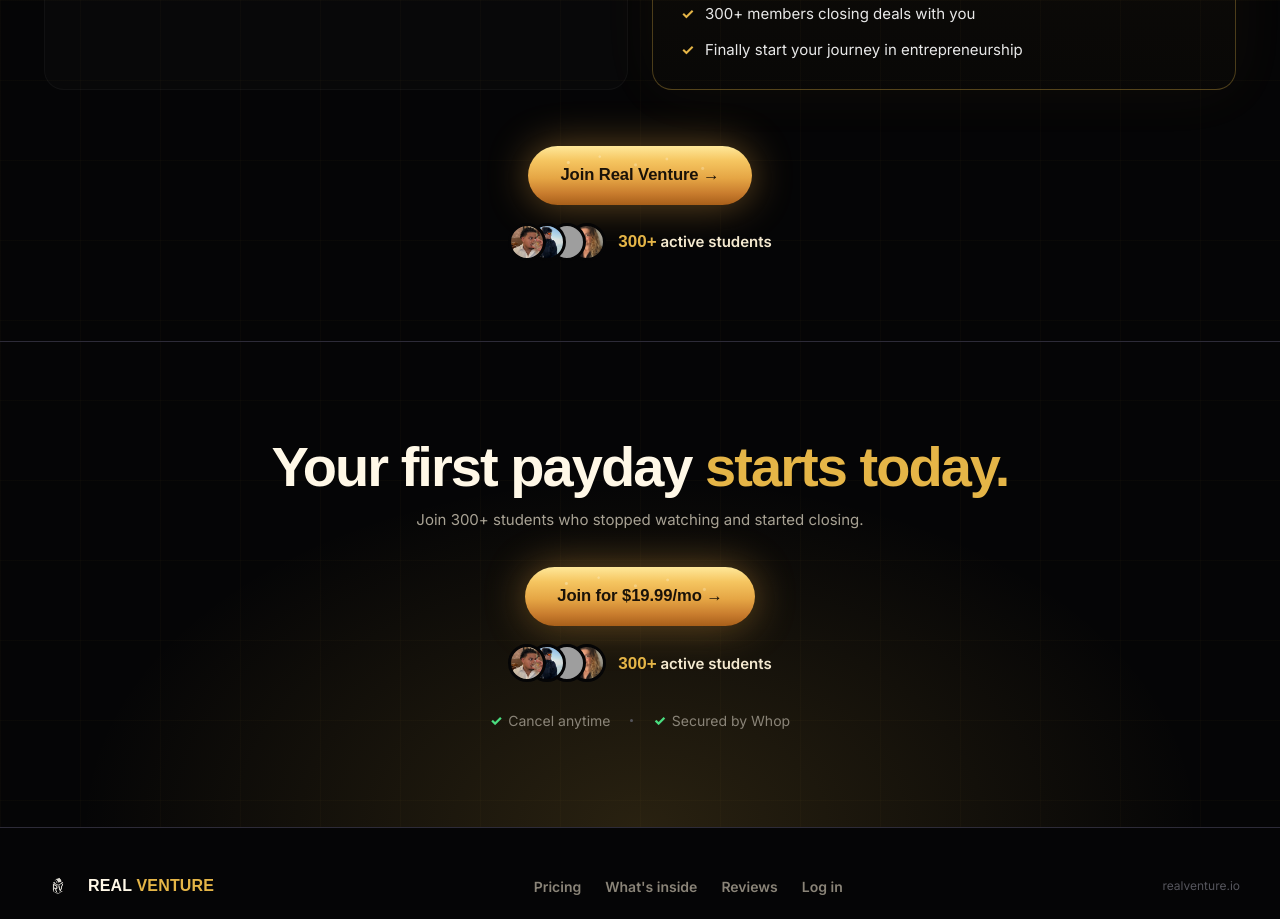
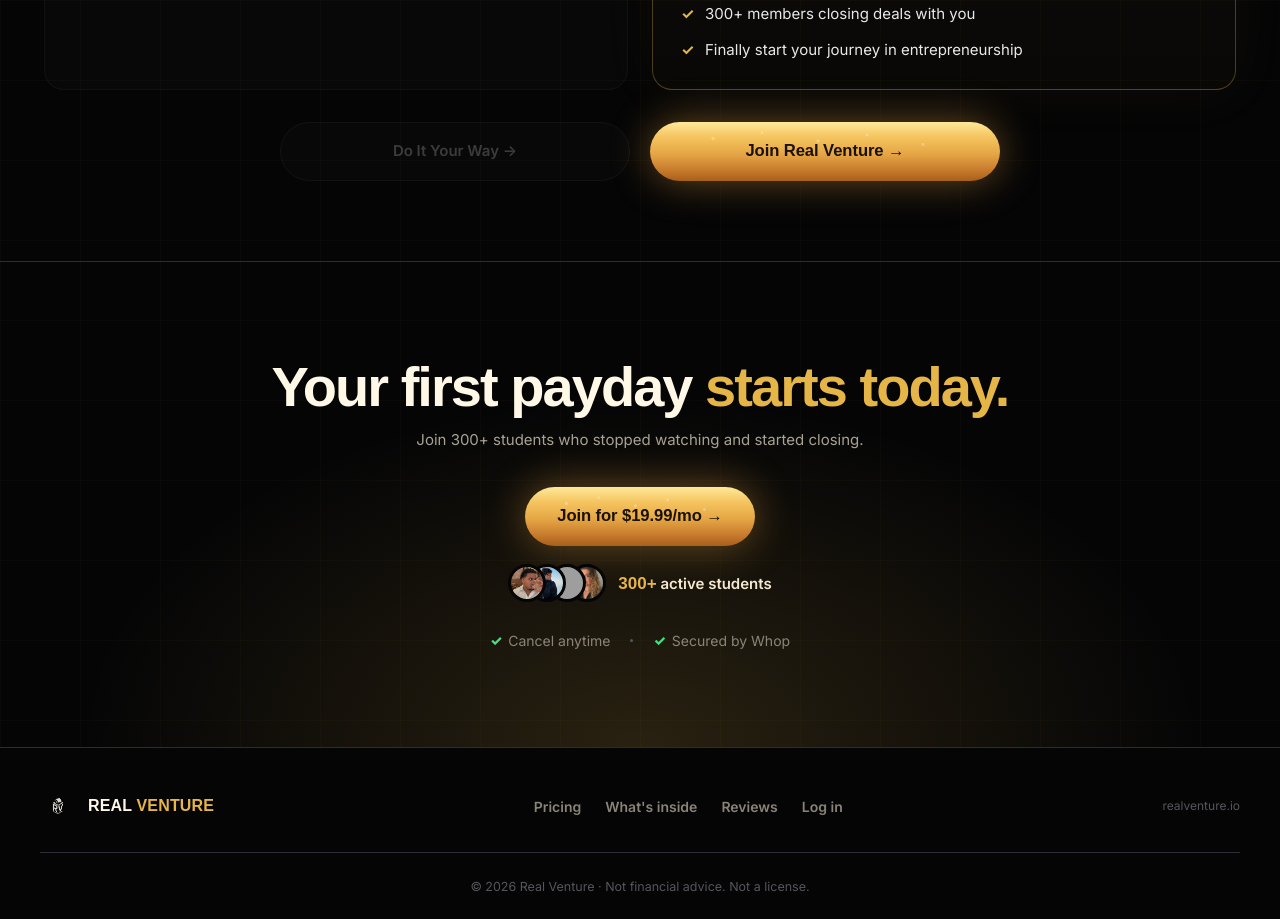
Before and after one commit to keeganburke/real-venture-landing, a Next.js app: page / in a window 1280 px wide. Shown: the part 6880-7799 px from the top of the page. Built offline with nearby package versions, Linux system fonts and the light colour scheme; grey boxes are pictures that could not be loaded; a web font is replaced by a local one.

Commit message:
polish: replace lp-choice CtaStrip with dead/alive button row

```diff
--- a/app/globals.css
+++ b/app/globals.css
@@ -1070,3 +1070,49 @@
   color: var(--gold);
   font-weight: 700;
 }
+
+/* lp-choice two-button CTA row (dead grey link vs gold hero button) */
+.lp-choice-cta-row {
+  display: grid;
+  grid-template-columns: 1fr;
+  gap: 14px;
+  margin-top: 32px;
+  max-width: 720px;
+  margin-left: auto;
+  margin-right: auto;
+}
+
+@media (min-width: 640px) {
+  .lp-choice-cta-row {
+    grid-template-columns: 1fr 1fr;
+    gap: 20px;
+  }
+}
+
+.lp-choice-dead-btn {
+  display: flex;
+  align-items: center;
+  justify-content: center;
+  padding: 16px 24px;
+  border-radius: 999px;
+  background: rgba(255, 255, 255, 0.03);
+  border: 1px solid rgba(255, 255, 255, 0.08);
+  color: rgba(180, 180, 180, 0.6);
+  font-size: 15px;
+  font-weight: 600;
+  text-decoration: none;
+  opacity: 0.5;
+  transition: opacity 0.2s ease;
+  font-family: inherit;
+}
+
+.lp-choice-dead-btn:hover {
+  opacity: 0.7;
+}
+
+.lp-choice-alive-btn {
+  /* gradient/sparkle/halo inherited from lp-cta-primary + lp-cta-hero;
+     stretch and center within the grid cell */
+  width: 100%;
+  justify-content: center;
+}
--- a/app/page.tsx
+++ b/app/page.tsx
@@ -443,8 +443,22 @@
 
             </div>
 
-            <div className="lp-cta-after">
-              <CtaStrip onJoin={openPricing} label={"Join Real Venture \u2192"} />
+            <div className="lp-choice-cta-row">
+              <a
+                href="https://www.indeed.com/companies"
+                target="_blank"
+                rel="noopener noreferrer"
+                className="lp-choice-dead-btn"
+              >
+                Do It Your Way {"\u2192"}
+              </a>
+              <button
+                type="button"
+                onClick={openPricing}
+                className="lp-cta-primary lp-cta-hero lp-choice-alive-btn"
+              >
+                Join Real Venture {"\u2192"}
+              </button>
             </div>
           </div>
         </section>
```
